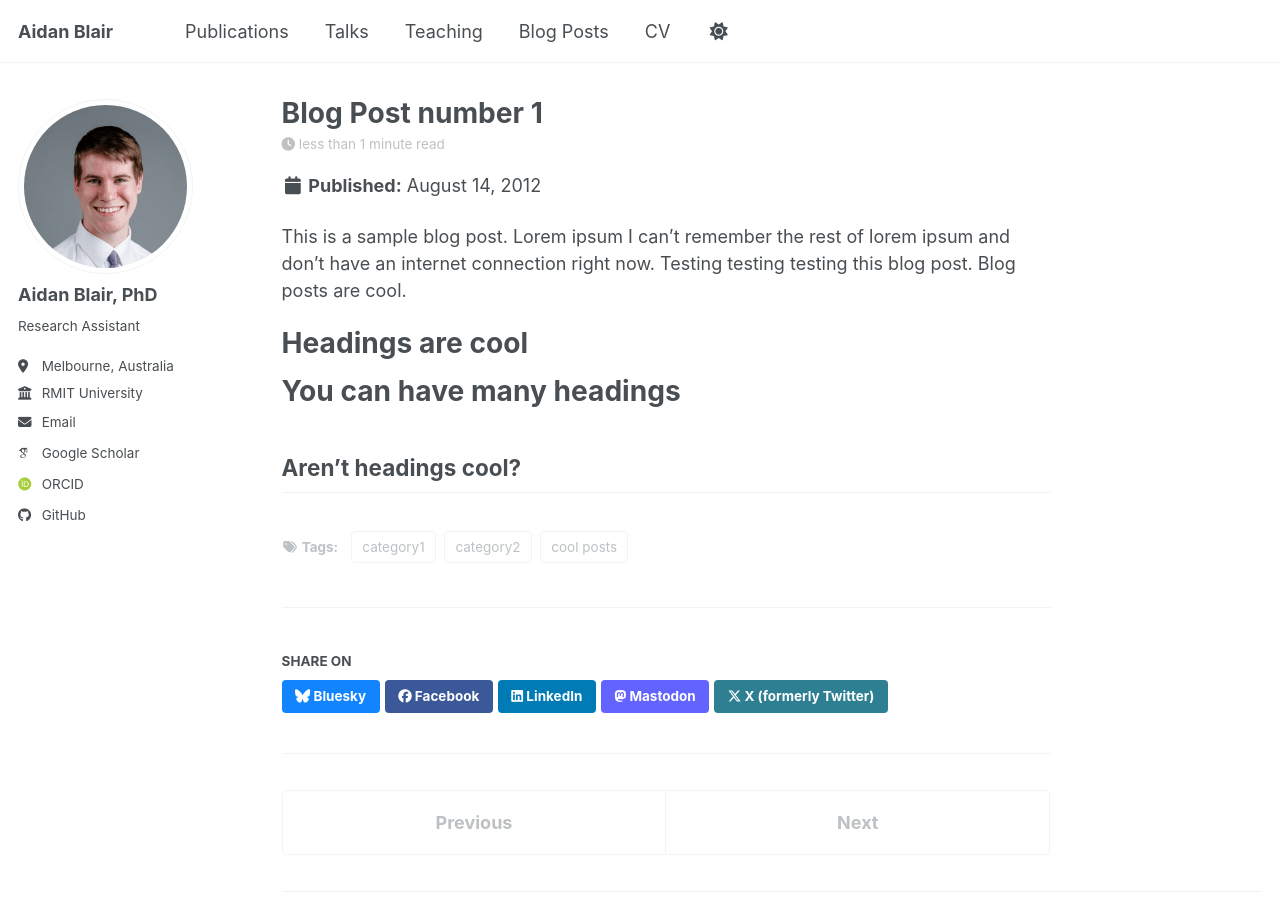
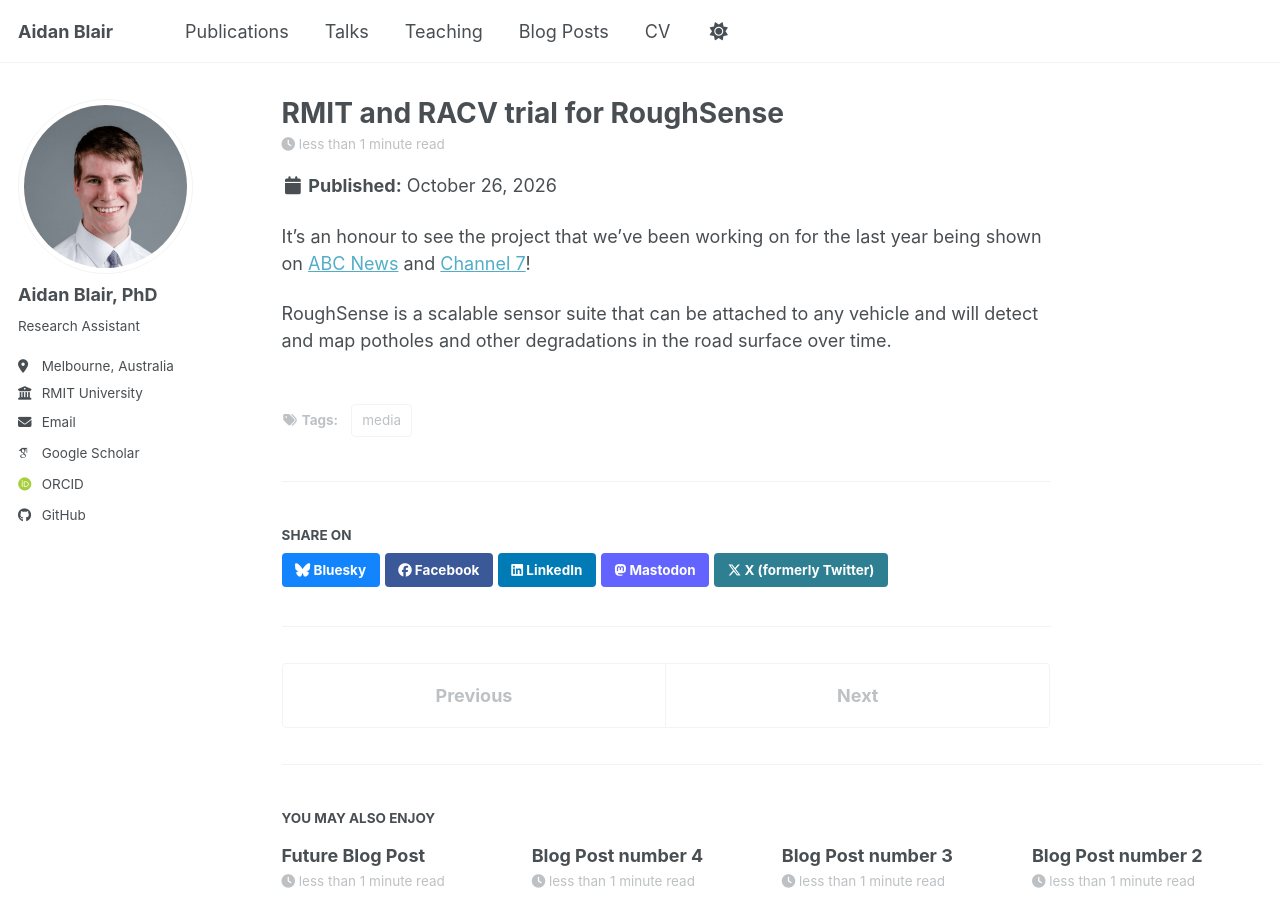
Before and after one commit to AidanBlair/AidanBlair.github.io, a Jekyll site: the page built from _posts/2012-08-14-blog-post-1.md, in a window 1280 px wide and 900 px high. Built offline with Jekyll 4.4.1, drawn with Linux system fonts in a browser that asks for light colours; some web fonts are replaced; a script bundle is joined from its source files by our own code; library files that are not in the unit come from our copies.

Commit message:
Update 2012-08-14-blog-post-1.md

```diff
--- a/_posts/2012-08-14-blog-post-1.md
+++ b/_posts/2012-08-14-blog-post-1.md
@@ -1,20 +1,11 @@
 ---
-title: 'Blog Post number 1'
-date: 2012-08-14
-permalink: /posts/2012/08/blog-post-1/
+title: 'RMIT and RACV trial for RoughSense'
+date: 2026-10-26
+permalink: /posts/2026/10/blog-post-1/
 tags:
-  - cool posts
-  - category1
-  - category2
+  - media
 ---
 
-This is a sample blog post. Lorem ipsum I can't remember the rest of lorem ipsum and don't have an internet connection right now. Testing testing testing this blog post. Blog posts are cool.
+It's an honour to see the project that we've been working on for the last year being shown on [ABC News](https://www.youtube.com/watch?v=FNFoFT8b2HE) and [Channel 7](https://www.youtube.com/watch?v=YvdD4xM0vX4)!
 
-Headings are cool
-======
-
-You can have many headings
-======
-
-Aren't headings cool?
-------
+RoughSense is a scalable sensor suite that can be attached to any vehicle and will detect and map potholes and other degradations in the road surface over time.
```
